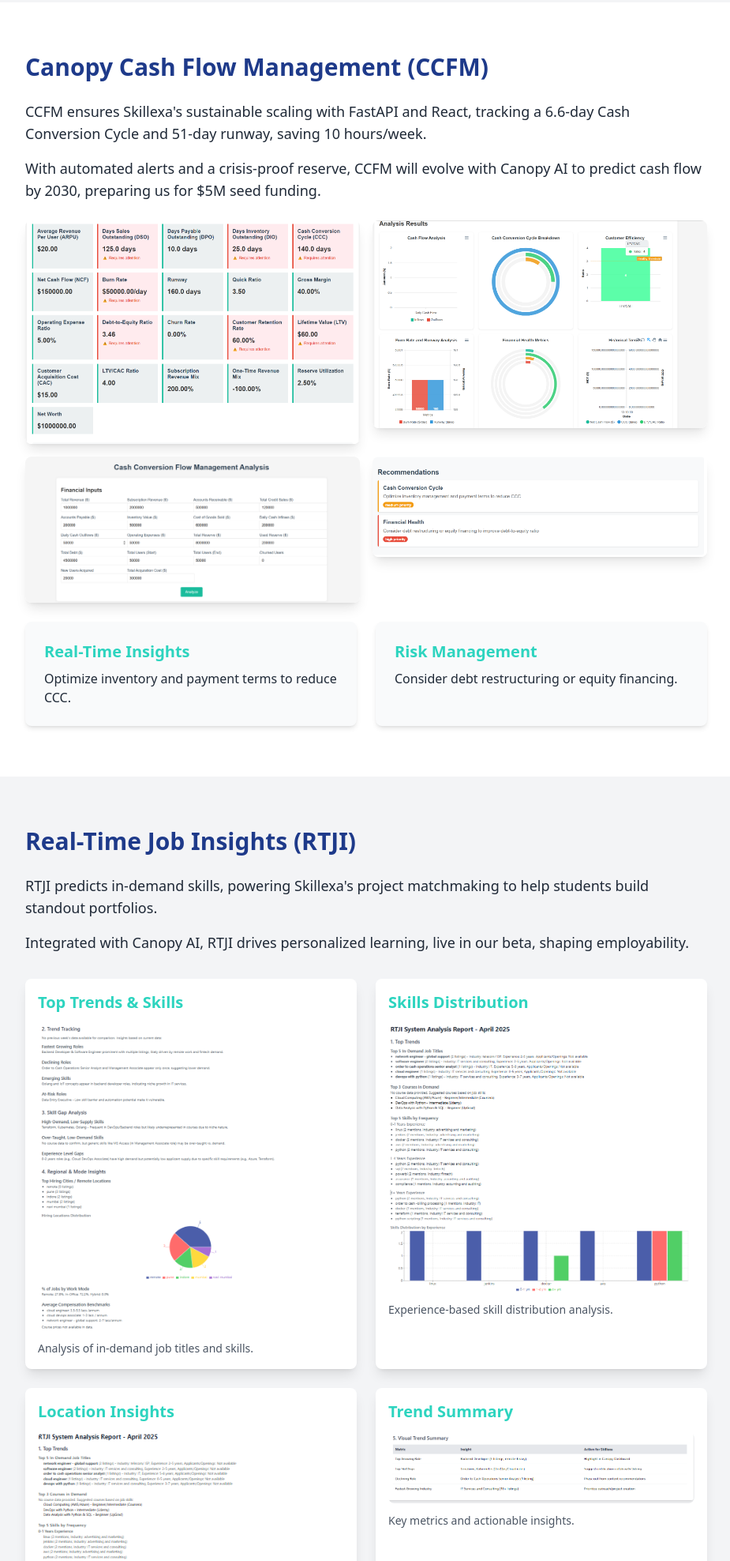
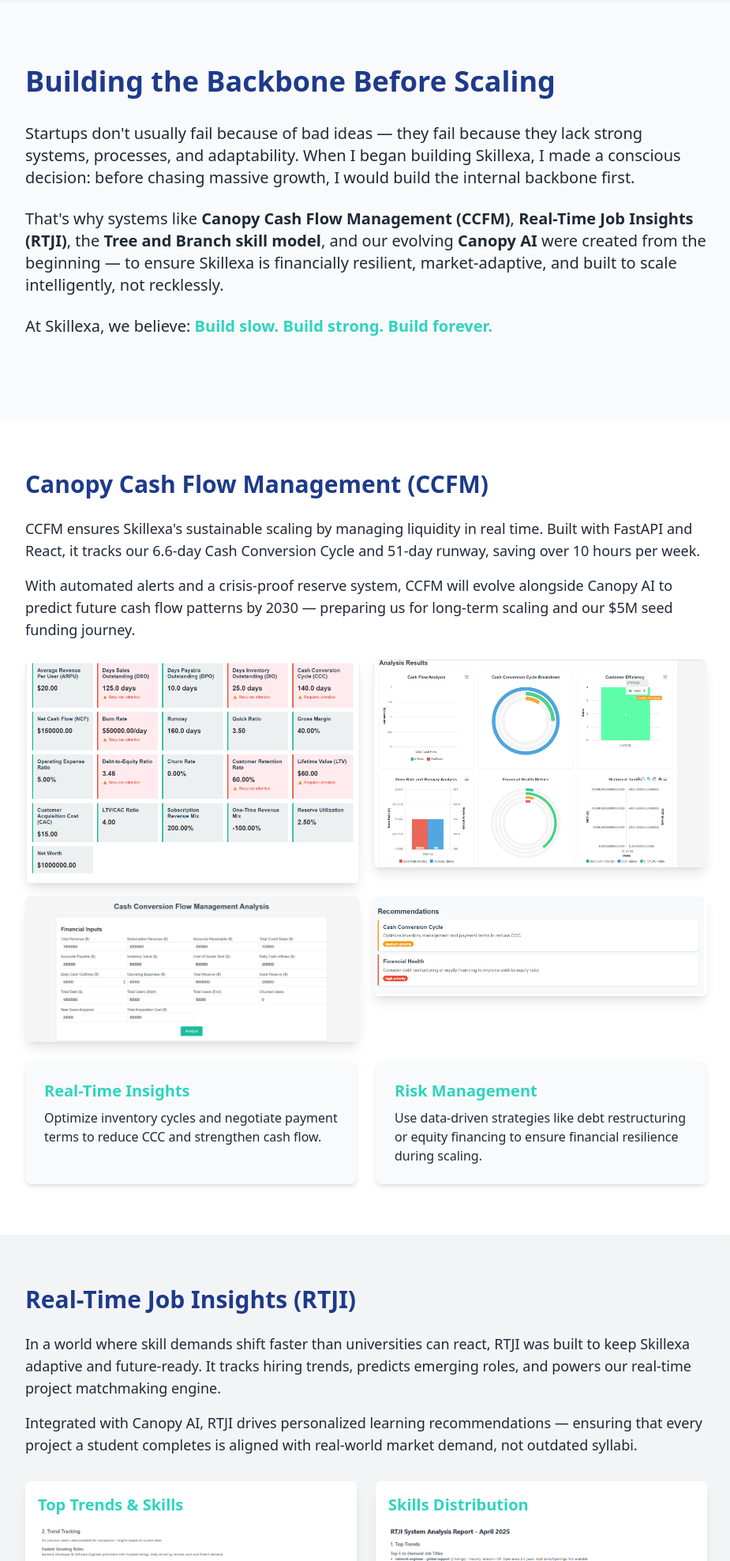
Before and after one commit to Sarang-droid/PORTFOLIO-, a plain HTML site: page public/index.html in a window 1280 px wide. Shown: the part 2537-4513 px from the top of the page at 79% size, without its empty margins (176-1101 px from the left). Drawn offline with nearby package versions, Linux system fonts and the light colour scheme.

Commit message:
portfolio updates

```diff
--- a/public/index.html
+++ b/public/index.html
@@ -243,27 +243,51 @@
     </section>
 
     <!-- CCFM Section -->
+<!-- Systems Philosophy Section -->
+<section id="systems" class="py-20 bg-gray-50">
+    <div class="max-w-4xl mx-auto px-4 fade-in">
+        <h2 class="text-4xl font-bold text-[var(--skill-blue)] mb-8">Building the Backbone Before Scaling</h2>
+        <p class="text-xl mb-6">
+            Startups don't usually fail because of bad ideas — they fail because they lack strong systems, processes, and adaptability.
+            When I began building Skillexa, I made a conscious decision: before chasing massive growth, I would build the internal backbone first.
+        </p>
+        <p class="text-xl mb-6">
+            That's why systems like <strong>Canopy Cash Flow Management (CCFM)</strong>, <strong>Real-Time Job Insights (RTJI)</strong>,
+            the <strong>Tree and Branch skill model</strong>, and our evolving <strong>Canopy AI</strong> were created from the beginning —
+            to ensure Skillexa is financially resilient, market-adaptive, and built to scale intelligently, not recklessly.
+        </p>
+        <p class="text-xl mb-6">
+            At Skillexa, we believe: <span class="text-[var(--skill-teal)] font-semibold">Build slow. Build strong. Build forever.</span>
+        </p>
+    </div>
+</section>
+
+<!-- CCFM Section -->
 <section id="ccfm" class="py-16 bg-white">
     <div class="max-w-4xl mx-auto px-4 fade-in">
         <h2 class="text-3xl font-bold text-[var(--skill-blue)] mb-6">Canopy Cash Flow Management (CCFM)</h2>
-            <p class="text-lg mb-4">CCFM ensures Skillexa's sustainable scaling with FastAPI and React, tracking a 6.6-day Cash Conversion Cycle and 51-day runway, saving 10 hours/week.</p>
-            <p class="text-lg mb-4">With automated alerts and a crisis-proof reserve, CCFM will evolve with Canopy AI to predict cash flow by 2030, preparing us for $5M seed funding.</p>
+        <p class="text-lg mb-4">
+            CCFM ensures Skillexa's sustainable scaling by managing liquidity in real time.
+            Built with FastAPI and React, it tracks our 6.6-day Cash Conversion Cycle and 51-day runway, saving over 10 hours per week.
+        </p>
+        <p class="text-lg mb-4">
+            With automated alerts and a crisis-proof reserve system, CCFM will evolve alongside Canopy AI
+            to predict future cash flow patterns by 2030 — preparing us for long-term scaling and our $5M seed funding journey.
+        </p>
         <div class="mt-6 grid grid-cols-1 md:grid-cols-2 gap-4">
             <img src="/images/CCFM-ANALYSIS-RESULT.png" alt="CCFM Dashboard Screenshot" class="screenshot rounded-lg shadow-lg">
             <img src="/images/CCFM-ANALYSIS-RESULTS.png" alt="CCFM Dashboard Screenshot" class="screenshot rounded-lg shadow-lg">
-                <img src="/images/CCFM-FINANCIAL-INPUT.png" alt="CCFM Dashboard Screenshot" class="screenshot rounded-lg shadow-lg">
-                <img src="/images/CCFM-RECOMMENDATIONS.png" alt="CCFM Dashboard Screenshot" class="screenshot rounded-lg shadow-lg">
-
-
+            <img src="/images/CCFM-FINANCIAL-INPUT.png" alt="CCFM Financial Input Screenshot" class="screenshot rounded-lg shadow-lg">
+            <img src="/images/CCFM-RECOMMENDATIONS.png" alt="CCFM Recommendations Screenshot" class="screenshot rounded-lg shadow-lg">
         </div>
         <div class="grid grid-cols-1 md:grid-cols-2 gap-6 mt-6">
             <div class="card bg-gray-50 p-6 rounded-lg shadow-md">
                 <h3 class="text-xl font-semibold text-[var(--skill-teal)] mb-2">Real-Time Insights</h3>
-                    <p>Optimize inventory and payment terms to reduce CCC.</p>
+                <p>Optimize inventory cycles and negotiate payment terms to reduce CCC and strengthen cash flow.</p>
             </div>
             <div class="card bg-gray-50 p-6 rounded-lg shadow-md">
                 <h3 class="text-xl font-semibold text-[var(--skill-teal)] mb-2">Risk Management</h3>
-                    <p>Consider debt restructuring or equity financing.</p>
+                <p>Use data-driven strategies like debt restructuring or equity financing to ensure financial resilience during scaling.</p>
             </div>
         </div>
     </div>
@@ -273,37 +297,43 @@
 <section id="rtji" class="py-16 bg-gray-100">
     <div class="max-w-4xl mx-auto px-4 fade-in">
         <h2 class="text-3xl font-bold text-[var(--skill-blue)] mb-6">Real-Time Job Insights (RTJI)</h2>
-            <p class="text-lg mb-4">RTJI predicts in-demand skills, powering Skillexa's project matchmaking to help students build standout portfolios.</p>
-            <p class="text-lg mb-4">Integrated with Canopy AI, RTJI drives personalized learning, live in our beta, shaping employability.</p>
+        <p class="text-lg mb-4">
+            In a world where skill demands shift faster than universities can react, RTJI was built to keep Skillexa adaptive and future-ready.
+            It tracks hiring trends, predicts emerging roles, and powers our real-time project matchmaking engine.
+        </p>
+        <p class="text-lg mb-4">
+            Integrated with Canopy AI, RTJI drives personalized learning recommendations — ensuring that every project a student completes
+            is aligned with real-world market demand, not outdated syllabi.
+        </p>
         <div class="grid grid-cols-1 md:grid-cols-2 gap-6 mt-8">
             <div class="card bg-white p-4 rounded-lg shadow-lg">
                 <h3 class="text-xl font-semibold text-[var(--skill-teal)] mb-3">Top Trends & Skills</h3>
                 <img src="/images/rtji-location-insights.png" alt="RTJI Top Trends Analysis" class="screenshot rounded-lg">
-                    <p class="mt-3 text-sm text-gray-600">Analysis of in-demand job titles and skills.</p>
+                <p class="mt-3 text-sm text-gray-600">Weekly analysis of emerging job titles and must-have skills.</p>
             </div>
             <div class="card bg-white p-4 rounded-lg shadow-lg">
                 <h3 class="text-xl font-semibold text-[var(--skill-teal)] mb-3">Skills Distribution</h3>
                 <img src="/images/rtji-skills-distribution.png" alt="RTJI Skills Distribution Chart" class="screenshot rounded-lg">
-                    <p class="mt-3 text-sm text-gray-600">Experience-based skill distribution analysis.</p>
+                <p class="mt-3 text-sm text-gray-600">Insights into demand levels based on experience and skill sets.</p>
             </div>
             <div class="card bg-white p-4 rounded-lg shadow-lg">
                 <h3 class="text-xl font-semibold text-[var(--skill-teal)] mb-3">Location Insights</h3>
                 <img src="/images/rtji-top-trends.png" alt="RTJI Location Distribution" class="screenshot rounded-lg">
-                    <p class="mt-3 text-sm text-gray-600">Geographic distribution of job opportunities.</p>
+                <p class="mt-3 text-sm text-gray-600">Mapping where opportunities are growing across regions.</p>
             </div>
             <div class="card bg-white p-4 rounded-lg shadow-lg">
                 <h3 class="text-xl font-semibold text-[var(--skill-teal)] mb-3">Trend Summary</h3>
                 <img src="/images/rtji-trends-summary.png" alt="RTJI Trend Summary Table" class="screenshot rounded-lg">
-                    <p class="mt-3 text-sm text-gray-600">Key metrics and actionable insights.</p>
+                <p class="mt-3 text-sm text-gray-600">Key actionable insights to guide Skillexa’s evolving project library.</p>
             </div>
         </div>
         <div class="mt-8 bg-white p-6 rounded-lg shadow-lg">
             <h3 class="text-xl font-semibold text-[var(--skill-blue)] mb-4">Key Insights from RTJI</h3>
             <ul class="space-y-2 text-gray-700">
-                    <li>• Backend Developer roles show highest growth with remote opportunities.</li>
-                    <li>• Python, Docker, and AWS remain top technical skills.</li>
-                    <li>• 27.8% remote work opportunities indicate flexible trends.</li>
-                    <li>• Emerging focus on DevOps and Cloud technologies.</li>
+                <li>• Backend Developer roles show highest growth with remote-first demand.</li>
+                <li>• Python, Docker, and AWS remain top technical skills across industries.</li>
+                <li>• 27.8% of new jobs offer remote work, indicating flexible workforce trends.</li>
+                <li>• Emerging focus areas include DevOps, Cloud Computing, and AI applications.</li>
             </ul>
         </div>
     </div>
```
Also changed, not shown: vercel.json. Lines whose indentation alone changed are shown as unchanged.
